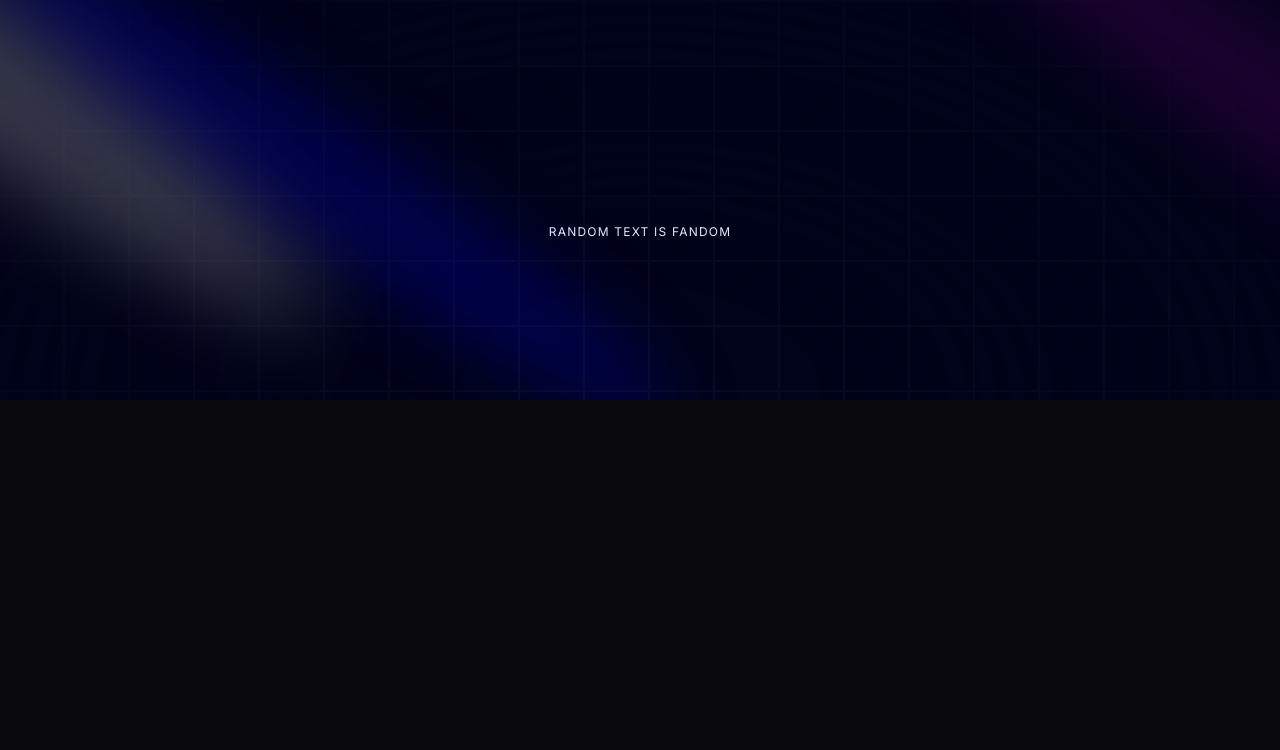
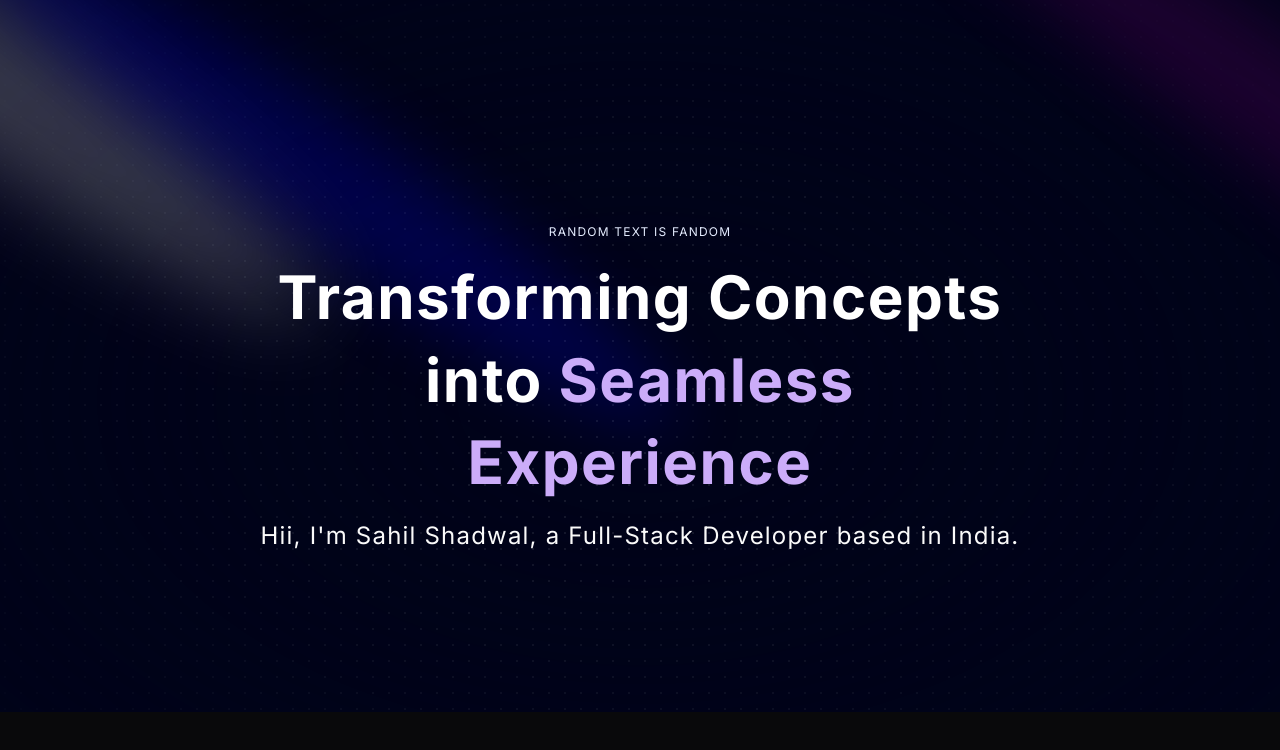
Before and after one commit to Sahil-Shadwal/portfolio, a Next.js app: page / in a window 1280 px wide. Shown: the top 750 px of the page. Built offline with nearby package versions, Linux system fonts and the light colour scheme.

Commit message:
modifying heropage seamessly

```diff
--- a/components/Hero.tsx
+++ b/components/Hero.tsx
@@ -1,5 +1,6 @@
 import React from "react";
 import { Spotlight } from "./ui/Spotlight";
+import { TextGenerateEffect } from "./ui/TextGenerateEffect";
 
 const Hero = () => {
   return (
@@ -17,7 +18,7 @@ const Hero = () => {
       </div>
       <div
         className="h-screen w-full dark:bg-black-100 bg-white
-       dark:bg-grid-small-white/[0.03] bg-grid-small-black/[0.2] absolute
+       dark:bg-dot-white/[0.19] bg-dot-black/[0.2] absolute
        flex items-center justify-center top-0 left-0"
       >
         <div
@@ -31,6 +32,13 @@ const Hero = () => {
           <h2 className="uppercase tracking-widest text-xs text-center text-blue-100 max-x-80">
             random text is fandom
           </h2>
+          <TextGenerateEffect
+            className="text-center text-[40px] md:text-5xl lg:text-6xl"
+            words="Transforming Concepts into Seamless Experience"
+          />
+          <p className="text-center md:tracking-wider mv-4 text-sm md:text-lg lg:text-2xl">
+            Hii, I&apos;m Sahil Shadwal, a Full-Stack Developer based in India.
+          </p>
         </div>
       </div>
     </div>
--- /dev/null
+++ b/components/ui/TextGenerateEffect.tsx
@@ -0,0 +1,61 @@
+"use client";
+import { useEffect } from "react";
+import { motion, stagger, useAnimate } from "framer-motion";
+import { cn } from "@/lib/utils";
+
+export const TextGenerateEffect = ({
+  words,
+  className,
+}: {
+  words: string;
+  className?: string;
+}) => {
+  const [scope, animate] = useAnimate();
+  let wordsArray = words.split(" ");
+  useEffect(() => {
+    console.log(wordsArray);
+    animate(
+      "span",
+      {
+        opacity: 1,
+      },
+      {
+        duration: 2,
+        delay: stagger(0.2),
+      }
+    );
+  }, [scope.current]);
+
+  const renderWords = () => {
+    return (
+      <motion.div ref={scope}>
+        {wordsArray.map((word, idx) => {
+          return (
+            <motion.span
+              key={word + idx}
+              // change here if idx is greater than 3, change the text color to #CBACF9
+              className={` ${
+                //purple bitcolor
+                idx > 2 ? "text-purple" : "dark:text-white text-black"
+              } opacity-0`}
+            >
+              {word}{" "}
+            </motion.span>
+          );
+        })}
+      </motion.div>
+    );
+  };
+
+  return (
+    <div className={cn("font-bold", className)}>
+      {/* mt-4 to my-4 */}
+      <div className="my-4">
+        {/* remove  text-2xl from the original */}
+        <div className=" dark:text-white text-black leading-snug tracking-wide">
+          {renderWords()}
+        </div>
+      </div>
+    </div>
+  );
+};
```
